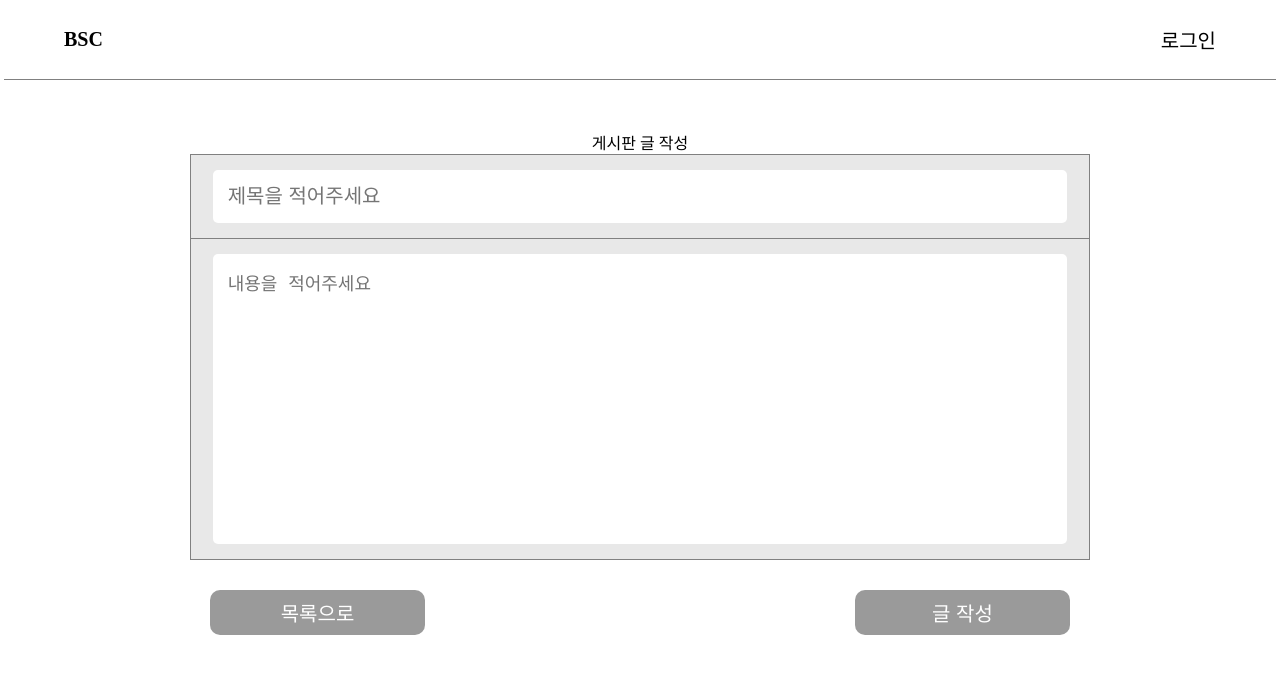
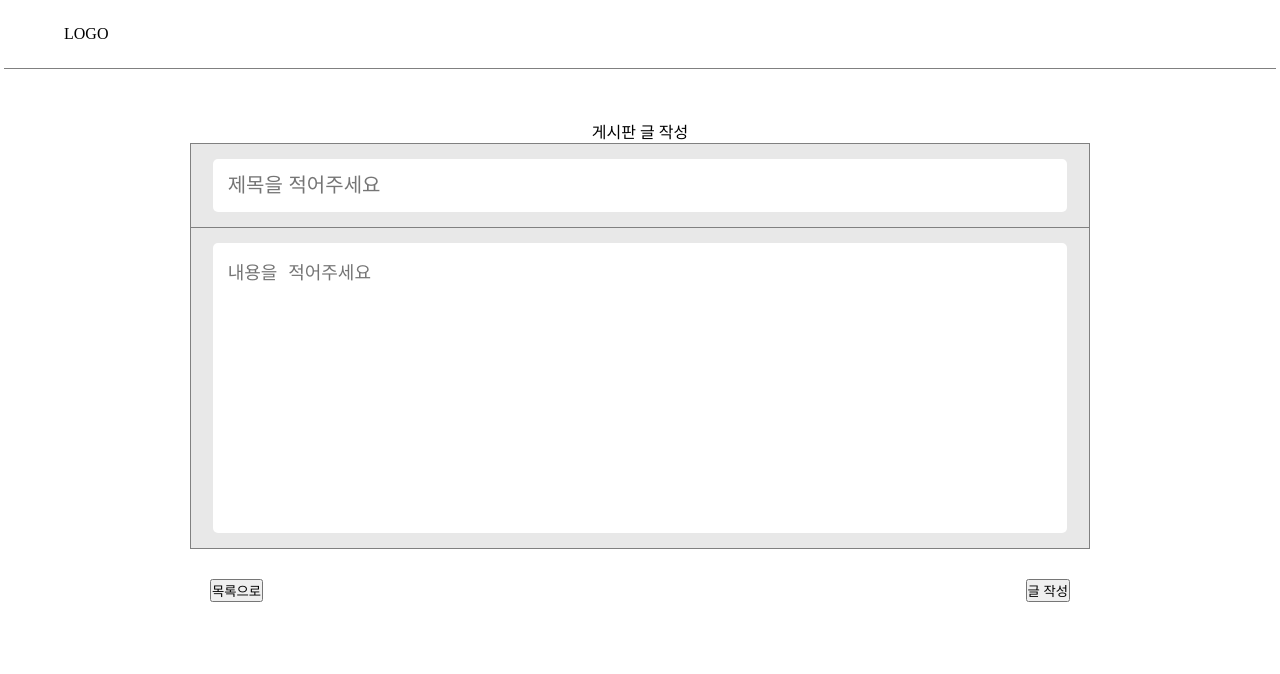
Before and after one commit to deadrabbit07/Board, a plain HTML site: page post.html in a window 1280 px wide. Shown: the top 674 px of the page. Drawn offline with Linux system fonts and the light colour scheme.

Commit message:
일단은 프론트 1차

```diff
--- a/post.html
+++ b/post.html
@@ -11,8 +11,7 @@
 
 <body>
     <header class="header">
-        <p class="logo_header">BSC</p>
-        <p class="login_header"><a href="#">로그인</a></p>
+        <p>LOGO</p>
     </header>
 
     <div class="post_div">
@@ -26,8 +25,8 @@
             </div>
         </div>
         <div class="post_btn">
-            <button type="button" class="btn">목록으로</button>
-            <button type="button" class="btn">글 작성</button>
+            <button type="button" class="btn1">목록으로</button>
+            <button type="button" class="btn2">글 작성</button>
         </div>
     </div>
 
```
Also changed, not shown: register.html (+0 -82 lines).
